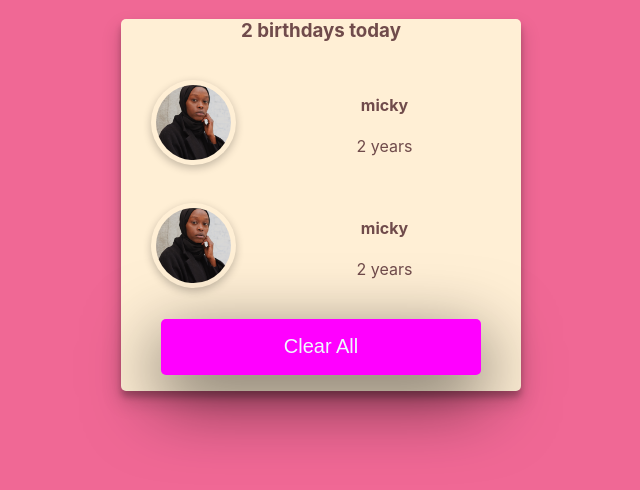
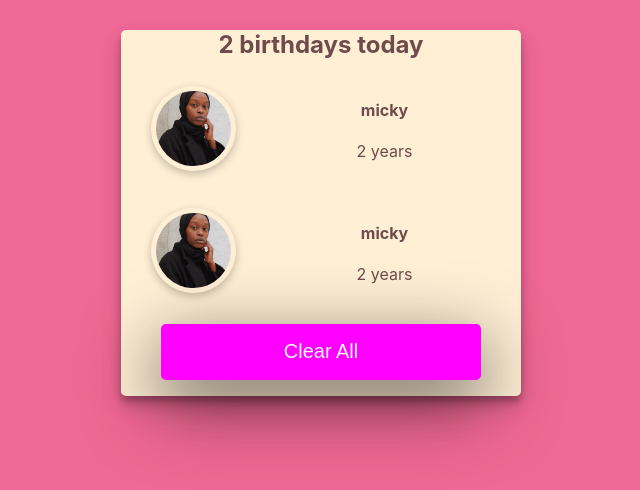
Before and after one commit to shawlycode/birthday-reminder, a React (Create React App) app: page / in a window 1280 px wide. Shown: the top 490 px of the page, without its empty margins (319-959 px from the left). Built offline with nearby package versions, Linux system fonts and the light colour scheme.

Commit message:
updated app.js

```diff
--- a/src/App.js
+++ b/src/App.js
@@ -8,7 +8,7 @@ function App() {
   return (
    <main>
      <section className="container">
-       <h3>{people.length } birthdays today</h3>
+       <h2>{people.length } birthdays today</h2>
        <List people={people}/>
        <button onClick={()=>setPeople([])}>
          Clear All
```
